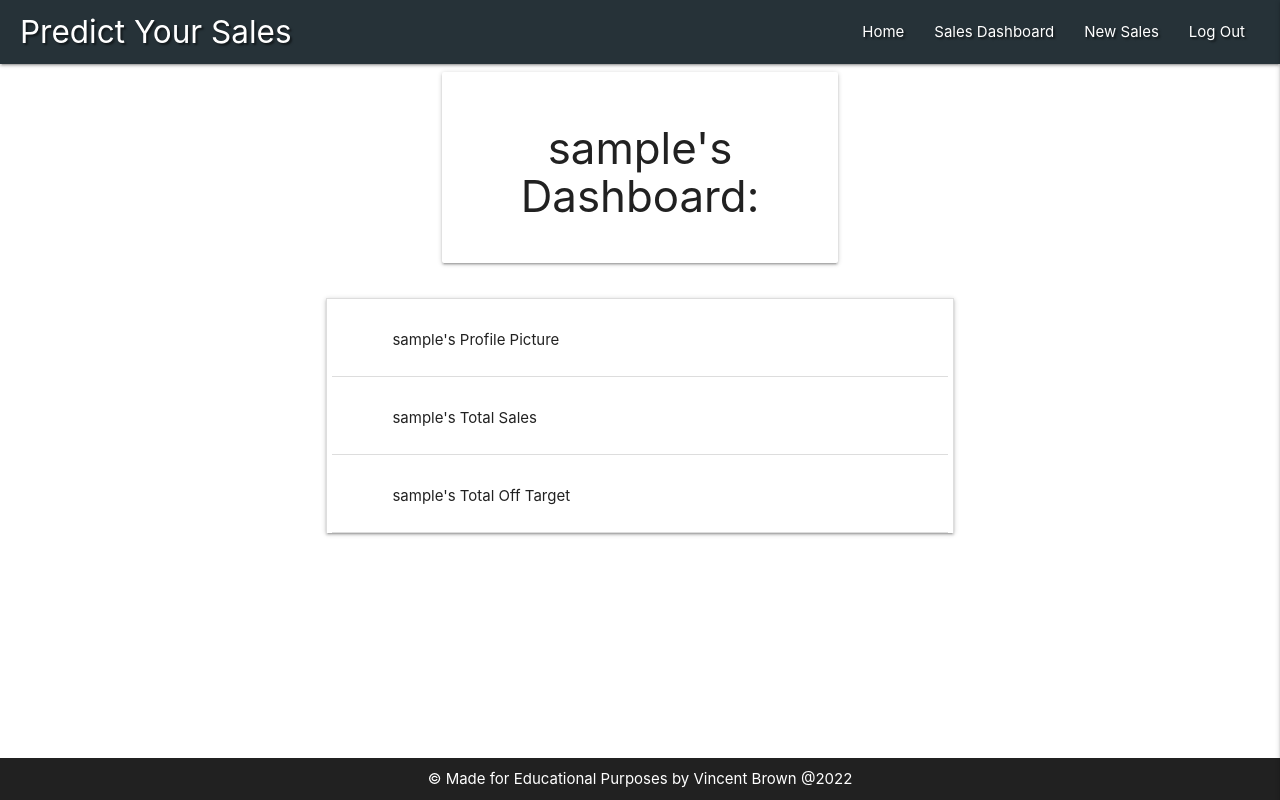
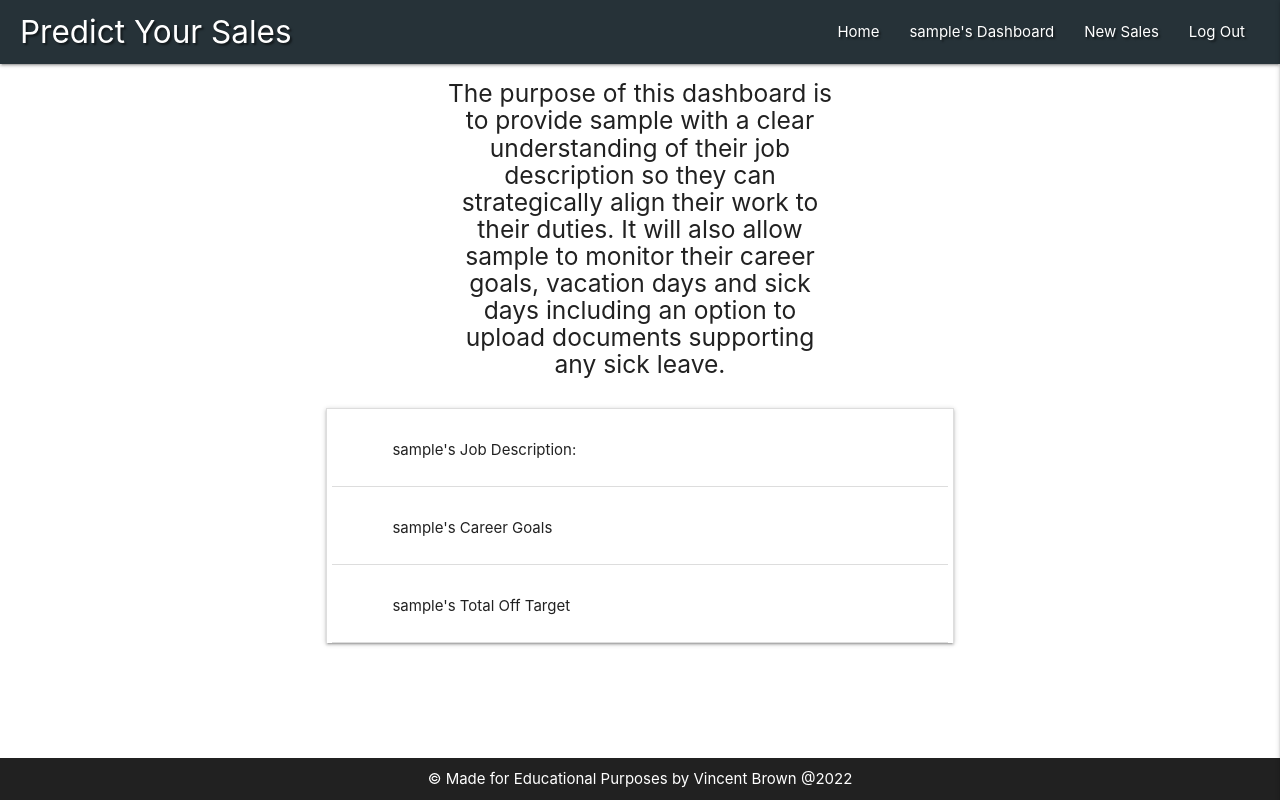
Before and after one commit to Code-Institute-Submissions/VinBdev-Predict_Your_Sales_JuneResub, a Flask app: page /dashboard/1 in a window 1280 px wide. Run offline with Flask 2, Linux system fonts and the light colour scheme; the visitor is signed in with stand-in values (Sample User, id 1); a database or web service that is not in the repository returns one stand-in record (values such as "Sample title"); some libraries are stand-ins or nearby versions.

Commit message:
Put username in navbar + dashboard view

```diff
--- a/templates/base.html
+++ b/templates/base.html
@@ -22,7 +22,7 @@
                 <ul class="right hide-on-med-and-down">
                     <li><a href="{{ url_for('get_sales') }}">Home</a></li>
                     {% if session.user %}
-                        <li><a href="{{ url_for('dashboard', username=session['user']) }}">Sales Dashboard</a></li>
+                        <li><a href="{{ url_for('dashboard', username=session['user']) }}">{{ username }}'s Dashboard</a></li>
                         <li><a href="{{ url_for('new_sales') }}">New Sales</a></li>
                         {% if session.user|lower == "admin"|lower %}
                         <li><a href="{{ url_for('get_users') }}">Manage Users</a></li>
--- a/templates/dashboard.html
+++ b/templates/dashboard.html
@@ -4,11 +4,12 @@
 <div class="container">
   <div class="row">
     <div class="col s12 m8 offset-m2">
-      <div class="card-panel ">
-          <h3 class="center-align light-grey-text text-darken-2">
-            {{ username }}'s   Dashboard:
-          </h3>
-      </div>
+          <h5 class="center-align light-grey-text text-darken-2">
+            The purpose of this dashboard is to provide {{ username }} with a clear understanding of their job
+             description so they can strategically align their work to their duties. It will also allow {{ username }}
+             to monitor their career goals, vacation days and sick days including an option to upload documents
+              supporting any sick leave.
+          </h5>
     </div>
   </div>
 </div>
@@ -17,11 +18,18 @@
   <div class="row">
     <ul class="collapsible">
       <li>
-        <div class="collapsible-header"><i class="material-icons"> </i>{{ username }}'s  Profile Picture</div>
-        <div class="collapsible-body"><span>You currently have {{ username.sale_amount }}</span></div>
+        <div class="collapsible-header"><i class="material-icons"> </i>{{ username }}'s Job Description:</div>
+        <div class="collapsible-body"><span>The Admins role is to support, track and monitor the sales team.
+          They have full admin access to the dashboard meaning they can add and remove new and old users as well.
+          This is a leadership role designed to encourage a clear line of communication between what the manager
+          expects of each employee in terms of sales generated, career progression and time absent from work.
+          The aim here is to try and decentralize the power balance so if any issues do arise there is clear
+          evidence to support any future decisions.  E.g. promoting an employee for over-achieving their sales
+          target, having good attendance, being career driven and motivated.
+        </span></div>
       </li>
       <li>
-        <div class="collapsible-header"><i class="material-icons"> </i>{{ username }}'s  Total Sales</div>
+        <div class="collapsible-header"><i class="material-icons"> </i>{{ username }}'s Career Goals</div>
         <div class="collapsible-body"><span>You currently have {{ username.sales }}</span></div>
       </li>
       <li>
```
